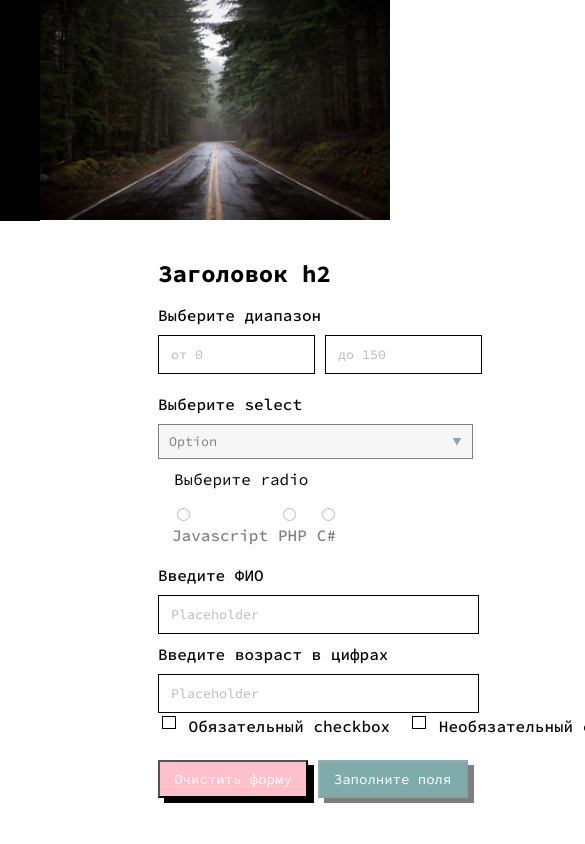
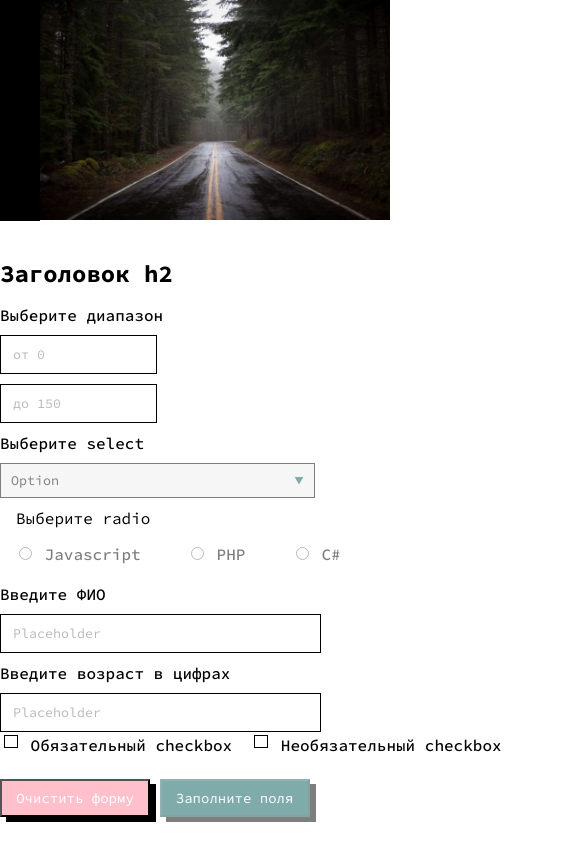
Before and after one commit to RenataGaraeva/Garaeva-R.R.-Test-task-Junior-Frontend-developer, a website built with Vite: page index.html in a window 390 px wide. Shown: the top 844 px of the page, 585 px wide, since content can reach past the window. Built offline with nearby package versions, Linux system fonts and the light colour scheme.

Commit message:
fixed adaptive styles

```diff
--- a/styles.css
+++ b/styles.css
@@ -82,7 +82,7 @@ select,
 
 footer,
 main {
-  margin: 0 158px;
+  margin: 0 158px; /* здесь глянуть*/
 }
 
 h2 {
@@ -320,6 +320,12 @@ rotate: 45deg;
 }
 
 @media (max-width: 600px) {
+
+  footer,
+  main {
+    margin: 0 0;
+  }
+
   .image {
     height: 220px;
   }
@@ -327,6 +333,14 @@ rotate: 45deg;
 .containerForListOfQuestionsInForm {
   display: flex;
   flex-direction: column;
+  }
+
+  .mainContainerForInputOfRange,
+  .mainContainerForInputOfSelect,
+  .mainContainerForInputOfName,
+  .mainContainerForAge {
+    display: flex;
+    flex-direction: column;
   }
 }
 .selectOfProjectBuilders
```
